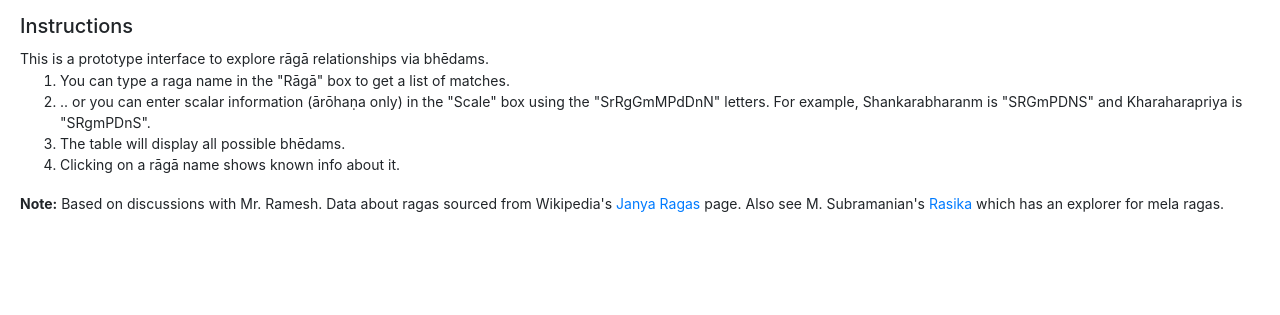
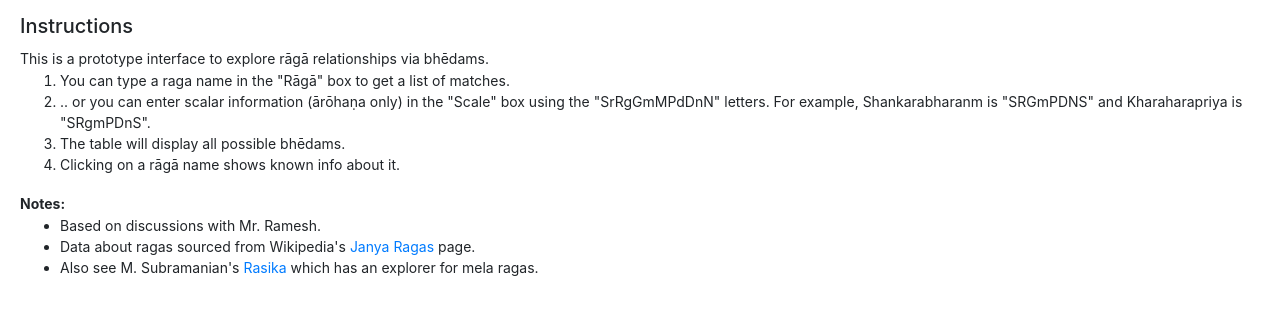
Before and after one commit to srikumarks/bhedam, a plain HTML site: page index.html in a window 1280 px wide. Shown: the part 303-618 px from the top of the page. Drawn offline with nearby package versions, Linux system fonts and the light colour scheme; a script that the page names is missing.

Commit message:
formatted notes

```diff
--- a/index.html
+++ b/index.html
@@ -125,10 +125,15 @@ WITH THE SOFTWARE OR THE USE OR OTHER DEALINGS IN THE SOFTWARE.
                     <li>Clicking on a rāgā name shows known info about it.</li>
                 </ol>
 
-                <b>Note:</b> Based on discussions with Mr. Ramesh. Data about ragas sourced from Wikipedia's
-                <a href="http://en.wikipedia.org/wiki/List_of_Janya_Ragas">Janya Ragas</a> page.
-                Also see M. Subramanian's <a href="http://carnatic2000.tripod.com/rasika6.htm">Rasika</a>
-                which has an explorer for mela ragas.
+                <b>Notes:</b>
+
+                <ul>
+                    <li>Based on discussions with Mr. Ramesh.</li>
+                    <li>Data about ragas sourced from Wikipedia's
+                    <a href="http://en.wikipedia.org/wiki/List_of_Janya_Ragas">Janya Ragas</a> page.</li>
+                    <li>Also see M. Subramanian's <a href="http://carnatic2000.tripod.com/rasika6.htm">Rasika</a>
+                    which has an explorer for mela ragas.</li>
+                </ul>
             </small>
         </div>
     </body>
```
